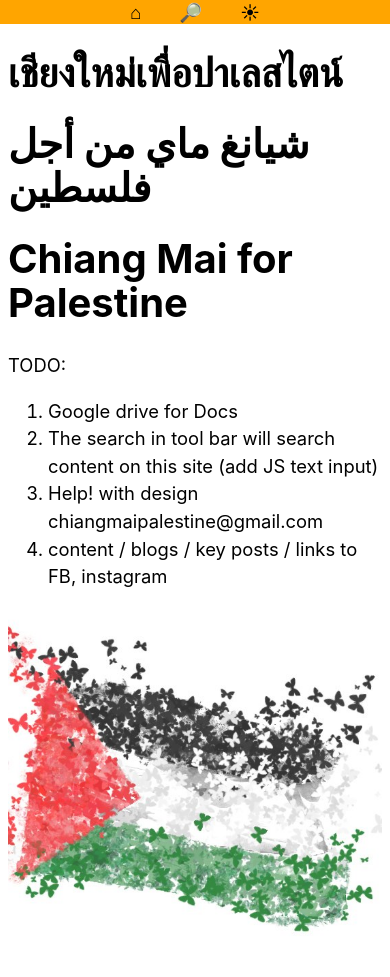
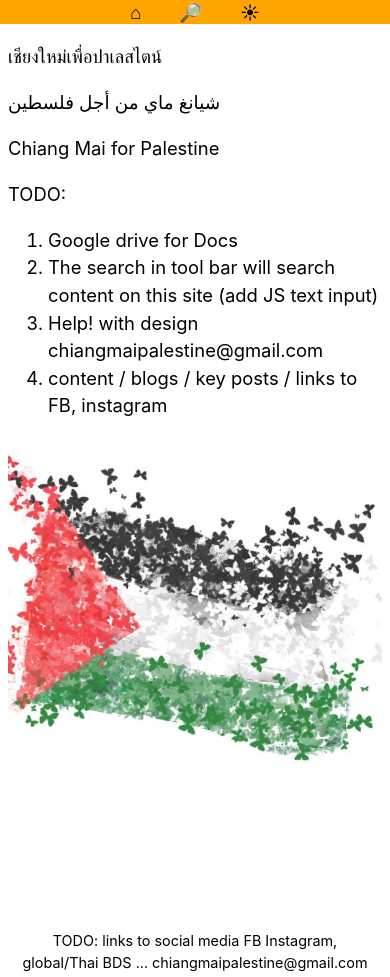
Before and after one commit to chinagmai-palestine/bds, a plain HTML site: page index.html in a window 390 px wide. Shown: the top 977 px of the page. Drawn offline with Linux system fonts and the light colour scheme.

Commit message:
h1 to p for mobile

```diff
--- a/index.html
+++ b/index.html
@@ -39,9 +39,9 @@
 
     <main>
         <header>
-            <h1 lang="TH">เชียงใหม่เพื่อปาเลสไตน์</h1>
-            <h1 lang="AR">شيانغ ماي من أجل فلسطين</h1>
-            <h1>Chiang Mai for Palestine</h1>
+            <p lang="TH">เชียงใหม่เพื่อปาเลสไตน์</p>
+            <p lang="AR">شيانغ ماي من أجل فلسطين</p>
+            <p>Chiang Mai for Palestine</p>
         </header>
         <p>TODO:</p>
         <ol>
```
